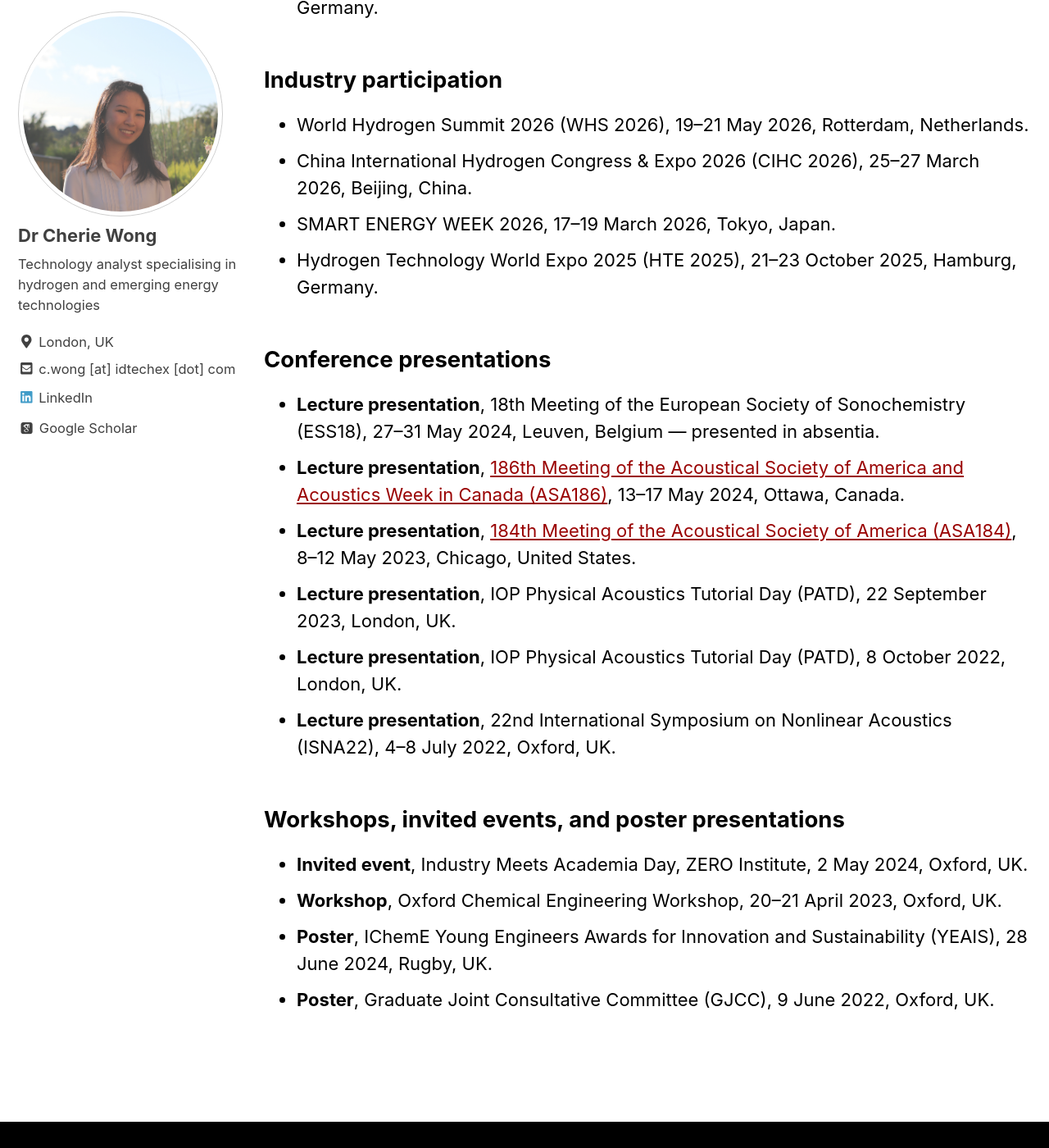
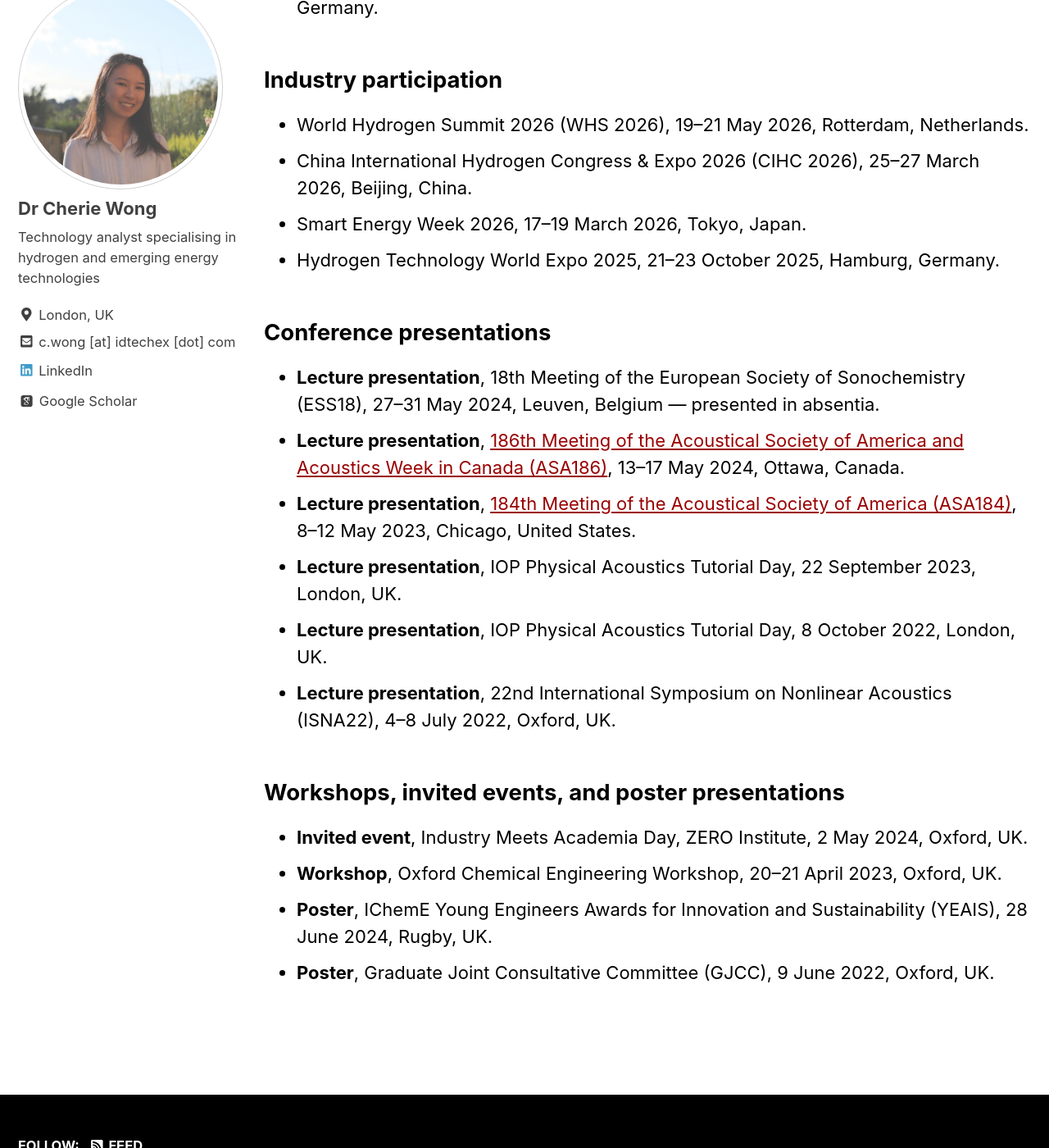
Before and after one commit to cheriewong/cheriewong.github.io, a Jekyll site: the page built from _pages/talks.md, in a window 1280 px wide and 1400 px high, scrolled down 294 px. Shown: the whole window at 82% size. Built offline with Jekyll 4.4.1, drawn with Linux system fonts in a browser that asks for light colours; nearby versions of some CDN libraries; some web fonts are replaced; some of the changed text lies outside the part shown.

Commit message:
Refine CV and talks details

```diff
--- a/_config.yml
+++ b/_config.yml
@@ -18,7 +18,7 @@ minimal_mistakes_skin    : "contrast" # "air", "aqua", "contrast", "dark", "dirt
 locale                   : "en-US"
 title                    : "Cherie Wong"
 title_separator          : "-"
-name                     : "Cheuk Yin Cherie Wong"
+name                     : "Cherie Wong"
 description              : "Technology analyst specialising in hydrogen and emerging energy technologies"
 url                      : "https://cheriewong.github.io"
 baseurl                  : # the subpath of your site, e.g. "/blog"
--- a/_pages/talks.md
+++ b/_pages/talks.md
@@ -14,16 +14,16 @@ classes: wide
 
 - World Hydrogen Summit 2026 (WHS 2026), 19–21 May 2026, Rotterdam, Netherlands.
 - China International Hydrogen Congress & Expo 2026 (CIHC 2026), 25–27 March 2026, Beijing, China.
-- SMART ENERGY WEEK 2026, 17–19 March 2026, Tokyo, Japan.
-- Hydrogen Technology World Expo 2025 (HTE 2025), 21–23 October 2025, Hamburg, Germany.
+- Smart Energy Week 2026, 17–19 March 2026, Tokyo, Japan.
+- Hydrogen Technology World Expo 2025, 21–23 October 2025, Hamburg, Germany.
 
 ## Conference presentations
 
 - **Lecture presentation**, 18th Meeting of the European Society of Sonochemistry (ESS18), 27–31 May 2024, Leuven, Belgium — presented in absentia.
 - **Lecture presentation**, [186th Meeting of the Acoustical Society of America and Acoustics Week in Canada (ASA186)](https://pubs.aip.org/asa/jasa/article/155/3_Supplement/A346/3300896/Sono-catalytic-syngas-production-by-low), 13–17 May 2024, Ottawa, Canada.
 - **Lecture presentation**, [184th Meeting of the Acoustical Society of America (ASA184)](https://pubs.aip.org/asa/jasa/article/153/3_supplement/A73/2885469/Improving-sonochemical-efficiency-by-pulsing), 8–12 May 2023, Chicago, United States.
-- **Lecture presentation**, IOP Physical Acoustics Tutorial Day (PATD), 22 September 2023, London, UK.
-- **Lecture presentation**, IOP Physical Acoustics Tutorial Day (PATD), 8 October 2022, London, UK.
+- **Lecture presentation**, IOP Physical Acoustics Tutorial Day, 22 September 2023, London, UK.
+- **Lecture presentation**, IOP Physical Acoustics Tutorial Day, 8 October 2022, London, UK.
 - **Lecture presentation**, 22nd International Symposium on Nonlinear Acoustics (ISNA22), 4–8 July 2022, Oxford, UK.
 
 ## Workshops, invited events, and poster presentations
```
Also changed, not shown: _pages/cv.md (+2 -1 lines).
